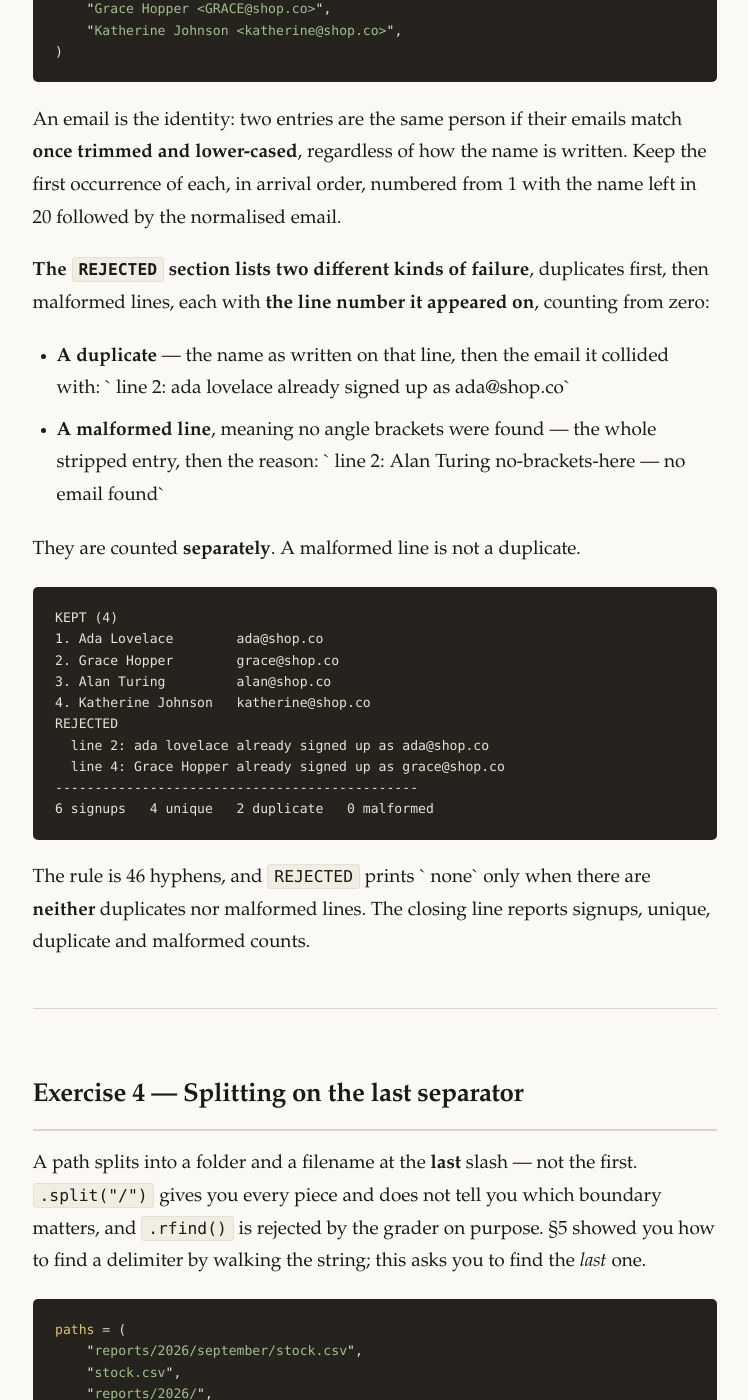
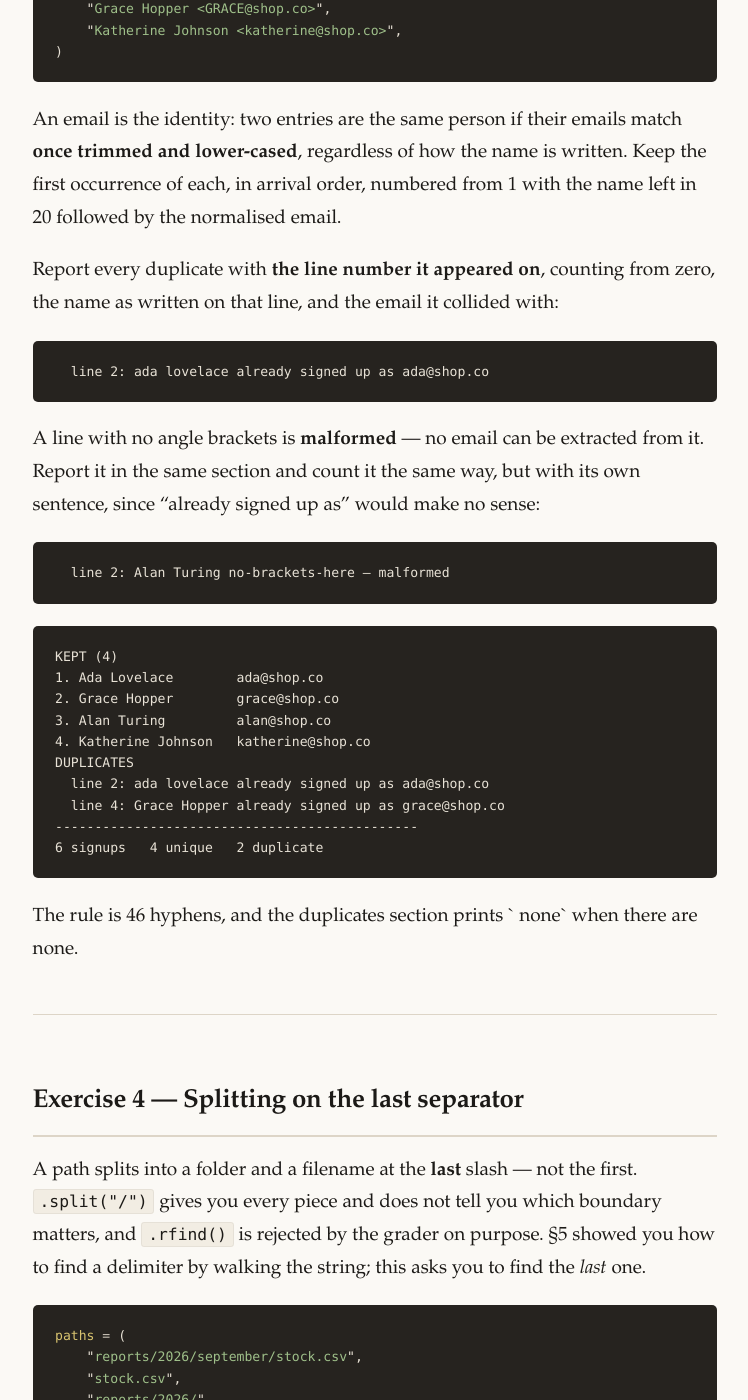
Before and after one commit to Blazins/python-mastery, a Jekyll site: the page built from syllabus/chapter_05_text/exercises.md, in a window 1280 px wide and 1400 px high, scrolled down 4753 px. Shown: the whole window, without its empty margins (265-1013 px from the left). Built offline with Jekyll 4.4.1, drawn with Linux system fonts in a browser that asks for light colours.

Commit message:
Revert Ch.5 Ex.3 to its original shape; fix only the broken sentence
The previous commit restructured the exercise — separate malformed list, a
REJECTED header, a fourth summary count — while the learner was mid-solution.
That was more churn than the defect warranted, and changing an exercise under
someone without asking first was the wrong call regardless of the merits.

Reverted: one duplicates list, DUPLICATES header, three summary counts, exactly
as before. The only change kept is the one that was actually broken — a
malformed line printed through the duplicate template read "Alan Turing
no-brackets-here already signed up as malformed", which is not a sentence.

It now reads:

    line 2: Alan Turing no-brackets-here — malformed

The exercise text specifies both sentence formats with worked examples, since
the original wording ("reported the same way, with the reason malformed") gave
no way to derive either.

Co-Authored-By: Claude Opus 5 <noreply@anthropic.com>
Claude-Session: https://claude.ai/code/session_011yGMKCx8UEtu12UmdQENCa

````diff
--- a/syllabus/chapter_05_text/exercises.md
+++ b/syllabus/chapter_05_text/exercises.md
@@ -171,17 +171,20 @@ An email is the identity: two entries are the same person if their emails match
 first occurrence of each, in arrival order, numbered from 1 with the name left in
 20 followed by the normalised email.
 
-**The `REJECTED` section lists two different kinds of failure**, duplicates
-first, then malformed lines, each with **the line number it appeared on**,
-counting from zero:
+Report every duplicate with **the line number it appeared on**, counting from
+zero, the name as written on that line, and the email it collided with:
 
-- **A duplicate** — the name as written on that line, then the email it collided
-  with: `  line 2: ada lovelace already signed up as ada@shop.co`
-- **A malformed line**, meaning no angle brackets were found — the whole
-  stripped entry, then the reason:
-  `  line 2: Alan Turing no-brackets-here — no email found`
+```
+  line 2: ada lovelace already signed up as ada@shop.co
+```
 
-They are counted **separately**. A malformed line is not a duplicate.
+A line with no angle brackets is **malformed** — no email can be extracted from
+it. Report it in the same section and count it the same way, but with its own
+sentence, since "already signed up as" would make no sense:
+
+```
+  line 2: Alan Turing no-brackets-here — malformed
+```
 
 ```
 KEPT (4)
@@ -189,16 +192,15 @@ KEPT (4)
 2. Grace Hopper        grace@shop.co
 3. Alan Turing         alan@shop.co
 4. Katherine Johnson   katherine@shop.co
-REJECTED
+DUPLICATES
   line 2: ada lovelace already signed up as ada@shop.co
   line 4: Grace Hopper already signed up as grace@shop.co
 ----------------------------------------------
-6 signups   4 unique   2 duplicate   0 malformed
+6 signups   4 unique   2 duplicate
 ```
 
-The rule is 46 hyphens, and `REJECTED` prints `  none` only when there are
-**neither** duplicates nor malformed lines. The closing line reports signups,
-unique, duplicate and malformed counts.
+The rule is 46 hyphens, and the duplicates section prints `  none` when there
+are none.
 
 ---
 
````
Also changed, not shown: 1 other file.
